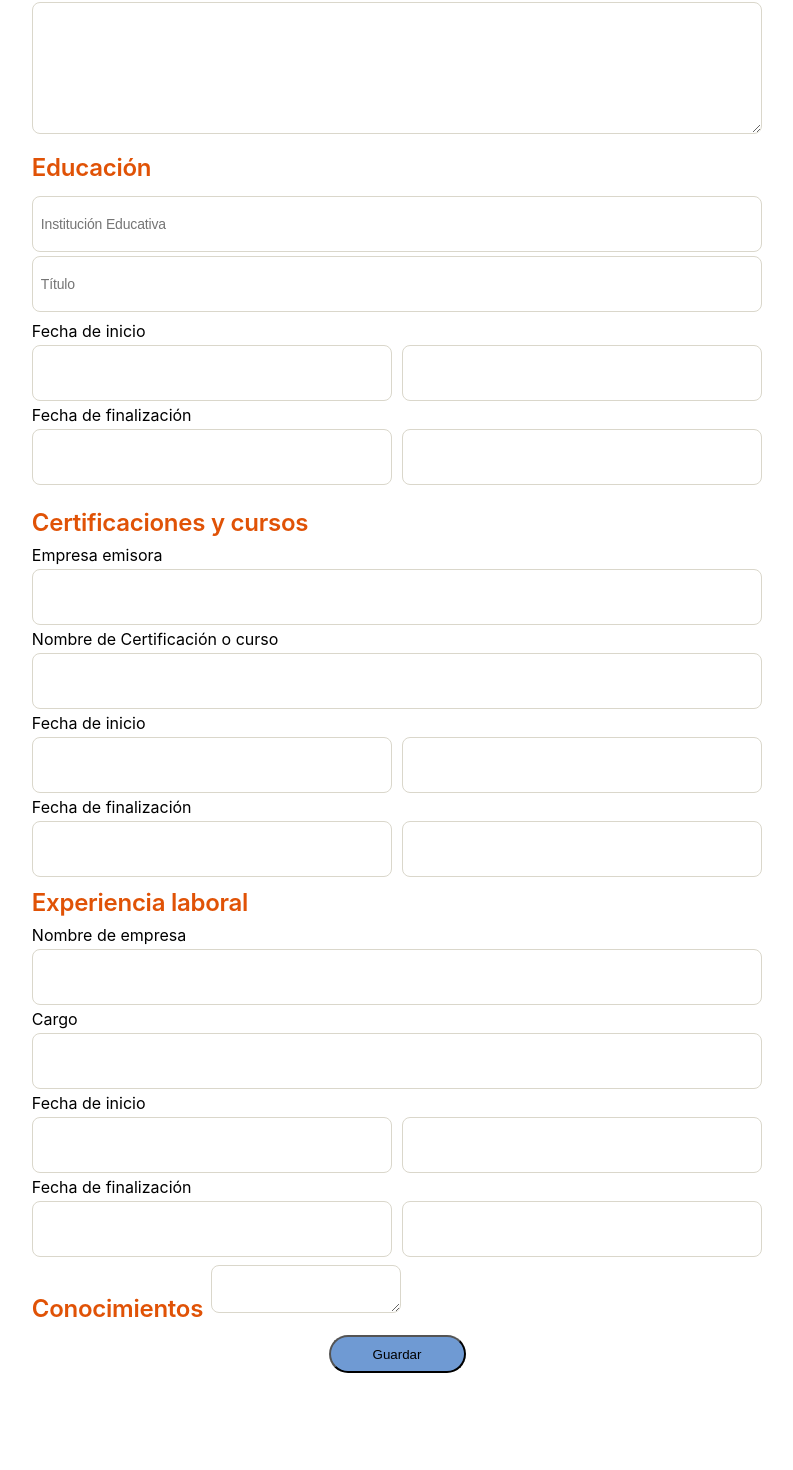
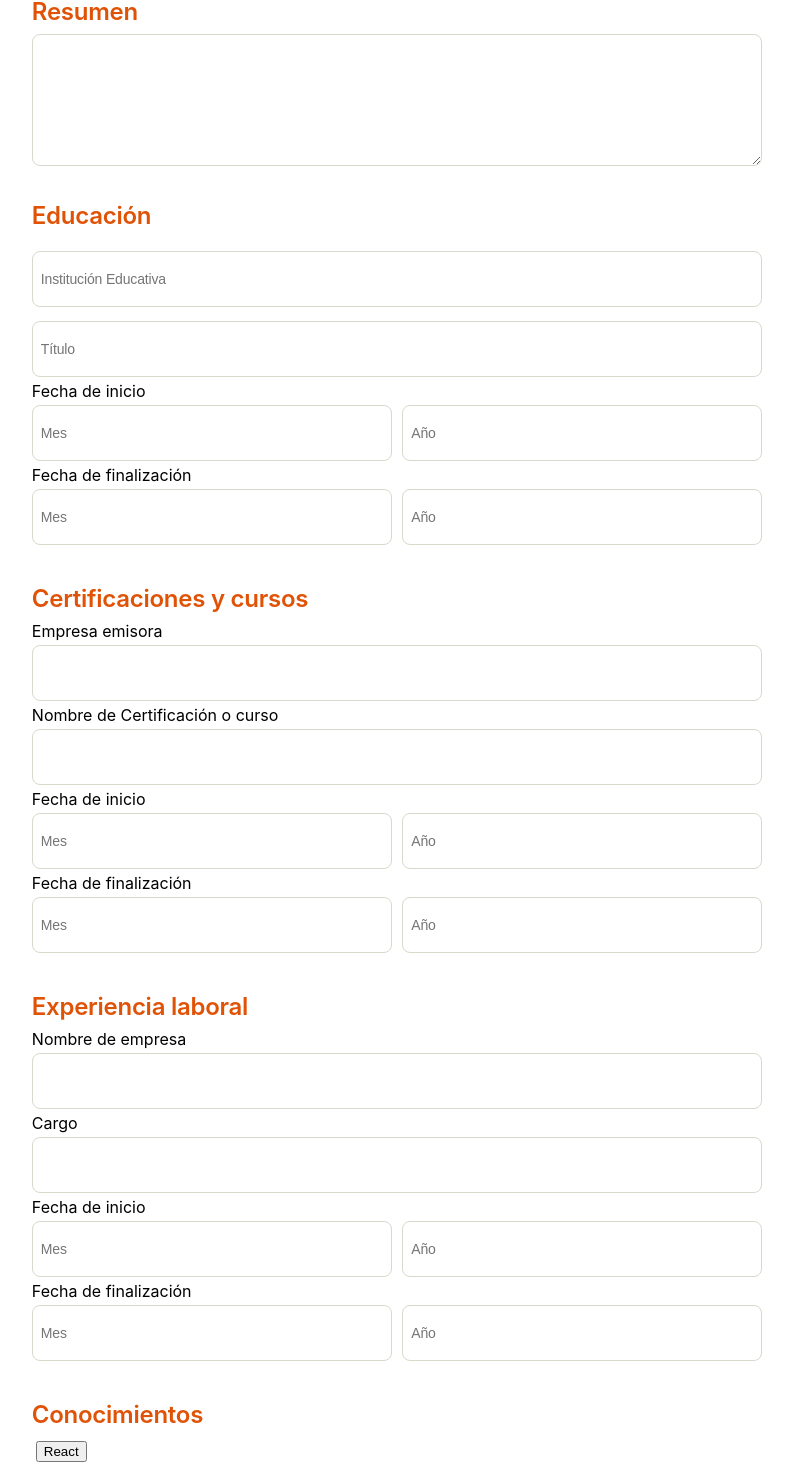
Before and after one commit to dinessa-ga/BlueTab_desarrollo, a React (Create React App) app: page / in a window 1280 px wide. Shown: the part 237-1707 px from the top of the page, without its empty margins (243-1036 px from the left). Before the commit the page ends 1622 px from the top, so only its background shows below. Built offline with nearby package versions, Linux system fonts and the light colour scheme; no server answers.

Commit message:
feat and style: agregando espacios entre grupos de div

```diff
--- a/src/components/Prueba1FU.css
+++ b/src/components/Prueba1FU.css
@@ -2,6 +2,32 @@
     display: grid; place-items: center;
 }
 .container-form{
+
+}
+
+section{
+    margin: 2rem 0 0 0;
+
+}
+
+.input-group{
+    margin: 0.8rem 0 0 0; /* Para establecer margin top luego de cada input-group */
+    display: grid;
+    grid-row-gap: 0.4rem; /* Espacio vertical entre elementos en .input-group */
+
+}
+
+
+.group-large-input{
+    display: flex;
+    width: 44.5rem;
+    height: 2.375rem;
+    padding: 0.5rem;
+    align-items: flex-start;
+    gap: 0.625rem;
+    flex-shrink: 0;
+
+
 
 }
 
@@ -14,6 +40,7 @@
     letter-spacing: -0.0165rem;
 
 }
+
 #formCv input, textarea{
     border-radius: 0.5rem;
     border: 1px solid var(--Gris-claro-Bluetab, #DAD7CB);
@@ -28,16 +55,6 @@
     letter-spacing: -0.00963rem;
 }
 
-.group-large-input{
-    display: flex;
-    width: 44.5rem;
-    height: 2.375rem;
-    padding: 0.5rem;
-    align-items: flex-start;
-    gap: 0.625rem;
-    flex-shrink: 0;
-}
-
 #summary{
     display: flex;
     width: 44.5rem;
@@ -47,12 +64,10 @@
     gap: 0.625rem;
     flex-shrink: 0;
 }
-section{
-    margin: 1rem 0 1rem 0;
-}
 
-.group-main-inputs{
-    margin: 0.6rem 0 0.6rem 0;
+.label-Date{
+    margin: 4rem 0 0 0; /* Para establecer margin  a los label de fechas */
+
 }
 
 .container-date{
@@ -68,7 +83,7 @@ section{
     flex-shrink: 0;
 }
 
-/* Establece un margen derecho en el primer input y un margen izquierdo en el segundo input */
+/* Establece un margen derecho en el primer input*/
 .date:first-child {
     margin-right: 0.41rem; /* Ajusta el valor según tu preferencia de espacio */
 }
--- a/src/components/Prueba1FU.js
+++ b/src/components/Prueba1FU.js
@@ -89,6 +89,7 @@ export default function UploadCV() {
       <FileUpload updateFormData={updateFormDataFromPDF} />
       {console.log(formData)}
       <form className="container-form">
+        <section>
           <label htmlFor="name" className="group-title">Nombre</label>
           <input
             type="text"
@@ -106,9 +107,10 @@ export default function UploadCV() {
             value={formData.summary}
             onChange={handleChange}
           />
+        </section>
         <section>
           <label className="group-title">Educación</label>
-            <div className="group-main-inputs">
+          <div className="input-group">
             <input
               type="text"
               className="group-large-input"
@@ -130,11 +132,13 @@ export default function UploadCV() {
             />
           </div>
 
-          <label htmlFor="education_startDate">Fecha de inicio</label>
+
+          <label htmlFor="education_startDate" className='label-date'>Fecha de inicio</label>
           <div className="container-date">
             <input
               type="text"
               className="education-input date"
+              placeholder='Mes'
               id="education_startMonth"
               name="education_startMonth"
               value={formData.education_startMonth}
@@ -144,6 +148,7 @@ export default function UploadCV() {
             <input
               type="text"
               className="education-input date"
+              placeholder='Año'
               id="education_startYear"
               name="education_startYear"
               value={formData.education_startYear}
@@ -151,11 +156,12 @@ export default function UploadCV() {
             />
           </div>
 
-          <label htmlFor="education_lastMonth">Fecha de finalización</label>
+          <label htmlFor="education_lastMonth" className='label-date'>Fecha de finalización</label>
           <div className="container-date">
             <input
               type="text"
               className="date"
+              placeholder='Mes'
               id="education_lastMonth"
               name="education_lastMonth"
               value={formData.education_lastMonth}
@@ -165,6 +171,7 @@ export default function UploadCV() {
             <input
               type="text"
               className="date"
+              placeholder='Año'
               id="education_lastYear"
               name="education_lastYear"
               value={formData.education_lastYear}
@@ -173,7 +180,7 @@ export default function UploadCV() {
           </div>
         </section>
 
-
+        <section>
           <p className="group-title">Certificaciones y cursos</p>
           <label htmlFor="certification_company">Empresa emisora</label>
           <input
@@ -199,6 +206,7 @@ export default function UploadCV() {
             <input
               type="text"
               className="date"
+              placeholder='Mes'
               id="certification_startMonth"
               name="certification_startMonth"
               value={formData.certification_startMonth}
@@ -208,6 +216,7 @@ export default function UploadCV() {
             <input
               type="text"
               className="date"
+              placeholder='Año'
               id="certification_startYear"
               name="certificationn_startYear"
               value={formData.certification_startYear}
@@ -220,6 +229,7 @@ export default function UploadCV() {
             <input
               type="text"
               className="date"
+              placeholder='Mes'
               id="certification_lastMonth"
               name="certification_lastMonth"
               value={formData.certification_lastMonth}
@@ -229,13 +239,16 @@ export default function UploadCV() {
             <input
               type="text"
               className="date"
+              placeholder='Año'
               id="certification_lastYear"
               name="certification_lastYear"
               value={formData.certification_lastYear}
               onChange={handleChange}
             />
           </div>
+        </section>
 
+        <section>
           <p className="group-title">Experiencia laboral</p>
           <label htmlFor="experience_nameCompany">Nombre de empresa</label>
           <input
@@ -262,6 +275,7 @@ export default function UploadCV() {
             <input
               type="text"
               className="date"
+              placeholder='Mes'
               id="experience_startMonth"
               name="experience_startMonth"
               value={formData.experience_startMonth}
@@ -271,9 +285,10 @@ export default function UploadCV() {
             <input
               type="text"
               className="date"
+              placeholder='Año'
               id="experience_startYear"
               name="experience_startYear"
-            value={formData.experience_startYear}experience
+              value={formData.experience_startYear} experience
               onChange={handleChange}
             />
           </div>
@@ -283,6 +298,7 @@ export default function UploadCV() {
             <input
               type="text"
               className="date"
+              placeholder='Mes'
               id="experience_lastMonth"
               name="experience_lastMonth"
               value={formData.experience_lastMonth}
@@ -292,21 +308,32 @@ export default function UploadCV() {
             <input
               type="text"
               className="date"
+              placeholder='Año'
               id="experience_lastYear"
               name="experience_lastYear"
-            value={formData.experience_lastYear}certification
+              value={formData.experience_lastYear} certification
               onChange={handleChange}
             />
           </div>
+        </section>
+
+        <section>
           <label htmlFor="knowledge" className="group-title">Conocimientos</label>
-      <textarea
+          <div>
+          <button
             id="knowledge"
             name="knowledge"
             value={formData.knowledge}
             onChange={handleChange}
-      />
+          >React
+          </button>
+          </div>
+          <button>Añadir</button>
+        </section>
       </form>
 
       <button className="button-save" onClick={saveDataToAPI}>Guardar</button>
+
     </div>
-)};
+  )
+};
```
Lines whose indentation alone changed are shown as unchanged.
